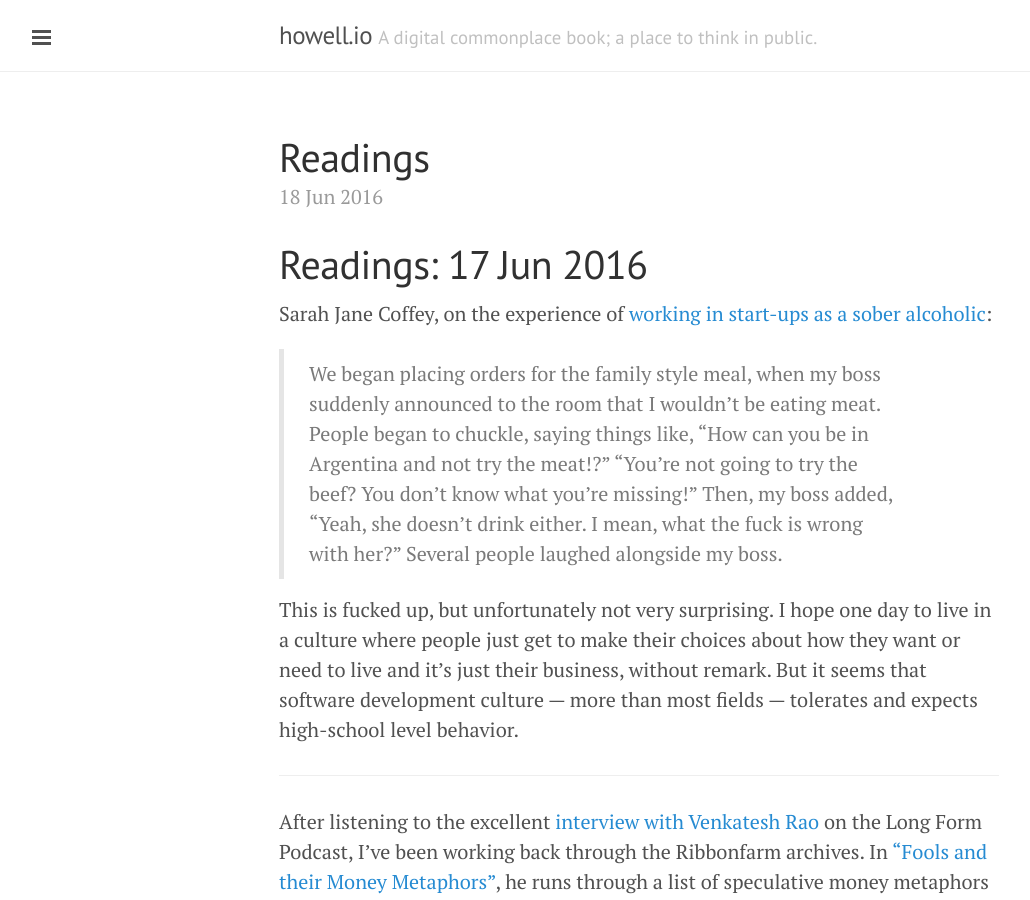
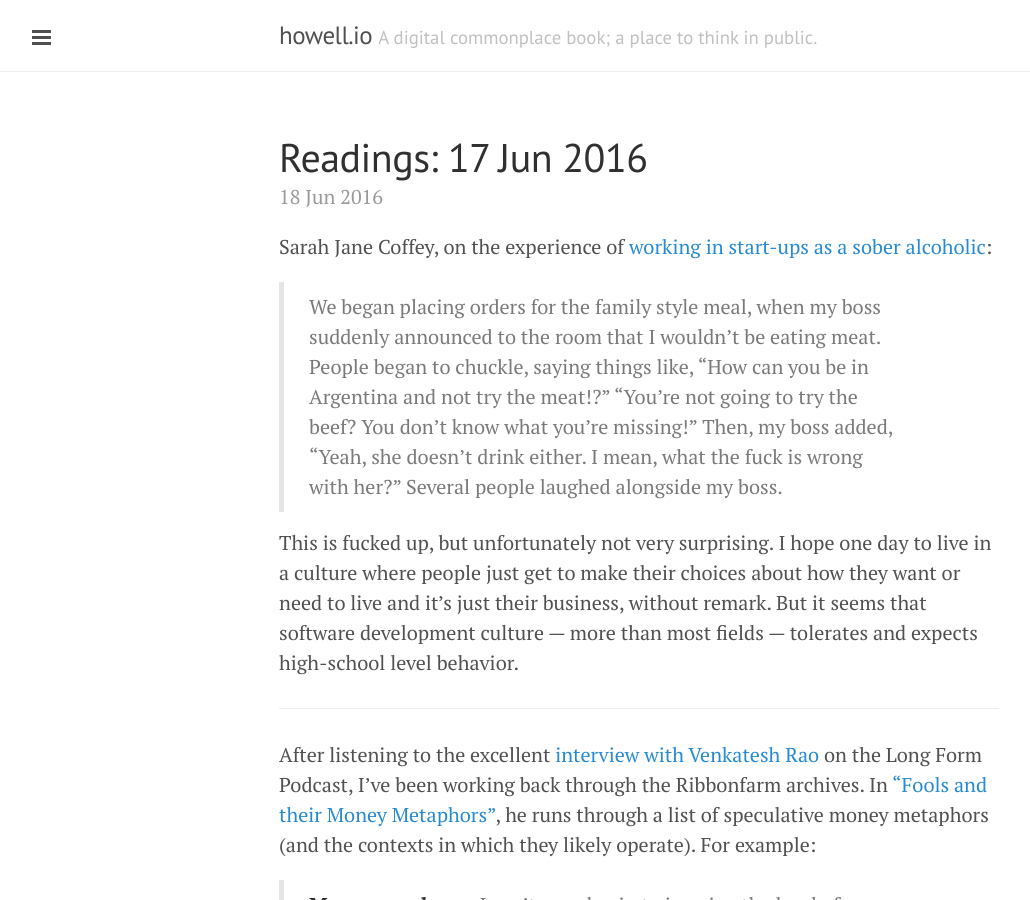
Before and after one commit to dehowell/dehowell.github.io, a Jekyll site: the page built from _posts/2016-06-17-readings.md, in a window 1280 px wide and 900 px high. Shown: the whole window, without its empty margins (1-1031 px from the left). Built offline with Jekyll 4.4.1, drawn with Linux system fonts in a browser that asks for light colours; comment, search, counter and statistics services are not loaded.

Commit message:
Fix title goof in readings post

```diff
--- a/_posts/2016-06-17-readings.md
+++ b/_posts/2016-06-17-readings.md
@@ -1,10 +1,8 @@
 ---
 layout: post
-title: "Readings"
+title: "Readings: 17 Jun 2016"
 date: 2016-06-17T21:26:25-04:00
 ---
-
-# Readings: 17 Jun 2016
 
 Sarah Jane Coffey, on the experience of [working in start-ups as a sober alcoholic](https://backchannel.com/do-startups-have-a-drinking-problem-920139d132a7#.62vevhkpa):
 
```
